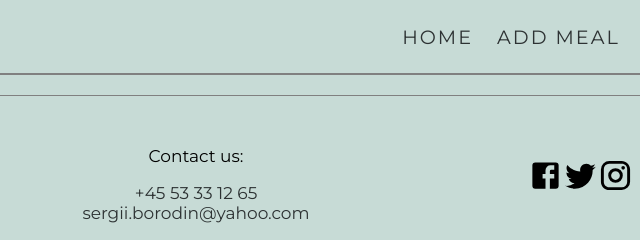
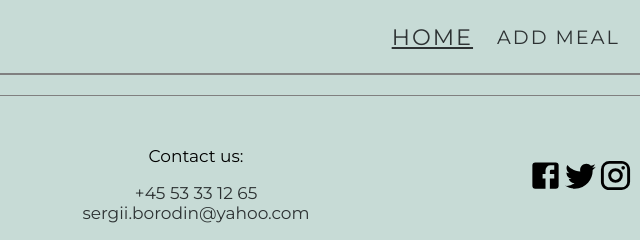
Before and after one commit to sergii-borodin/meal-sharing, a React app: page / in a window 1280 px wide. Shown: the full height of the page, 444-1084 px from the left. Built offline with nearby package versions, Linux system fonts and the light colour scheme; no server answers.

Commit message:
style active navlink

```diff
--- a/src/client/components/Navbar/NavbarStyle.css
+++ b/src/client/components/Navbar/NavbarStyle.css
@@ -28,6 +28,13 @@
   padding: 0.25rem 0.5rem;
   transition: all 0.3s linear;
 }
+
+.nav-links a.active {
+  text-decoration: underline;
+  font-size: 1.4rem;
+  transition: all 0.5s linear;
+}
+
 .nav-links a:hover {
   color: grey;
 }
```
